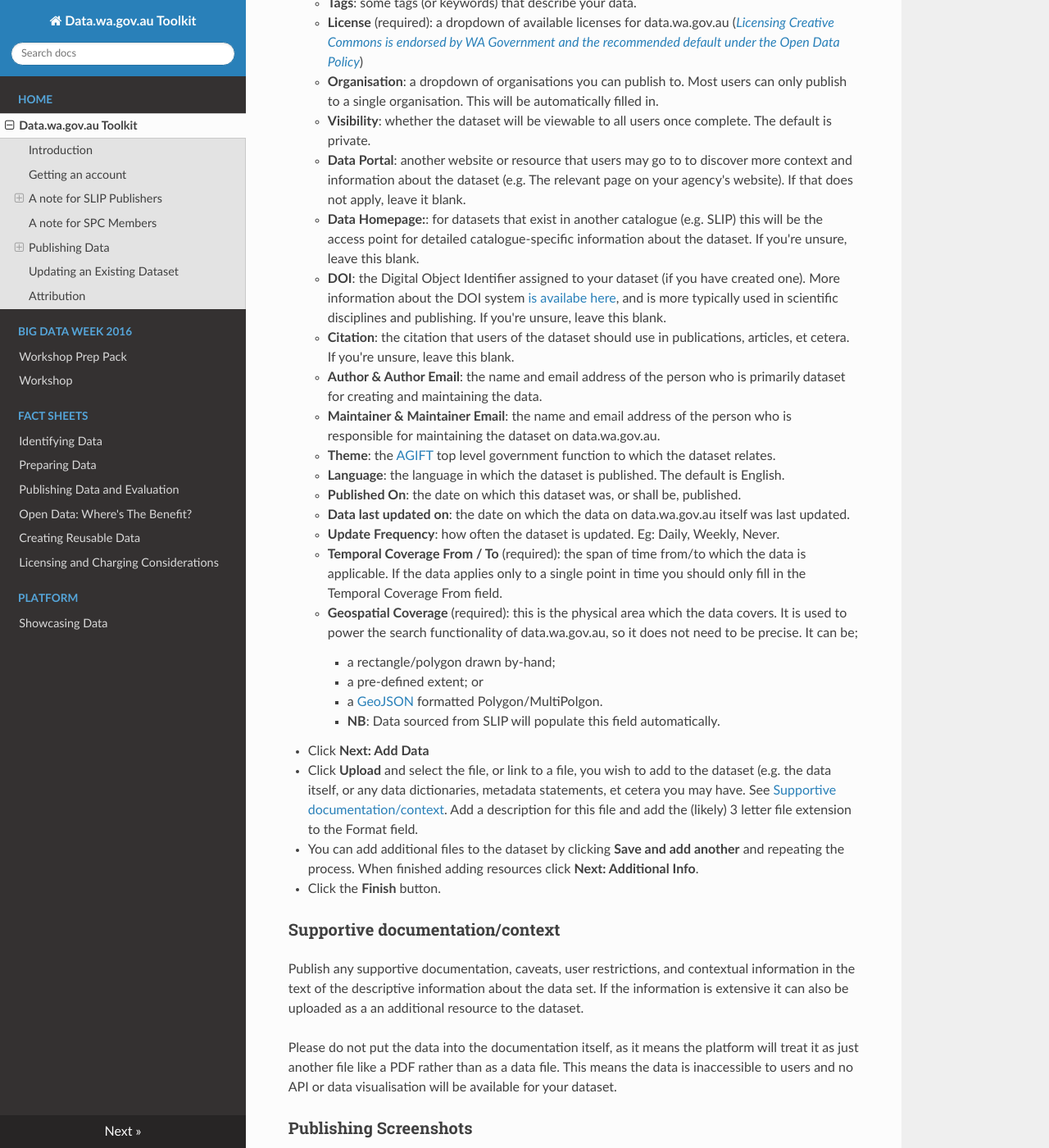
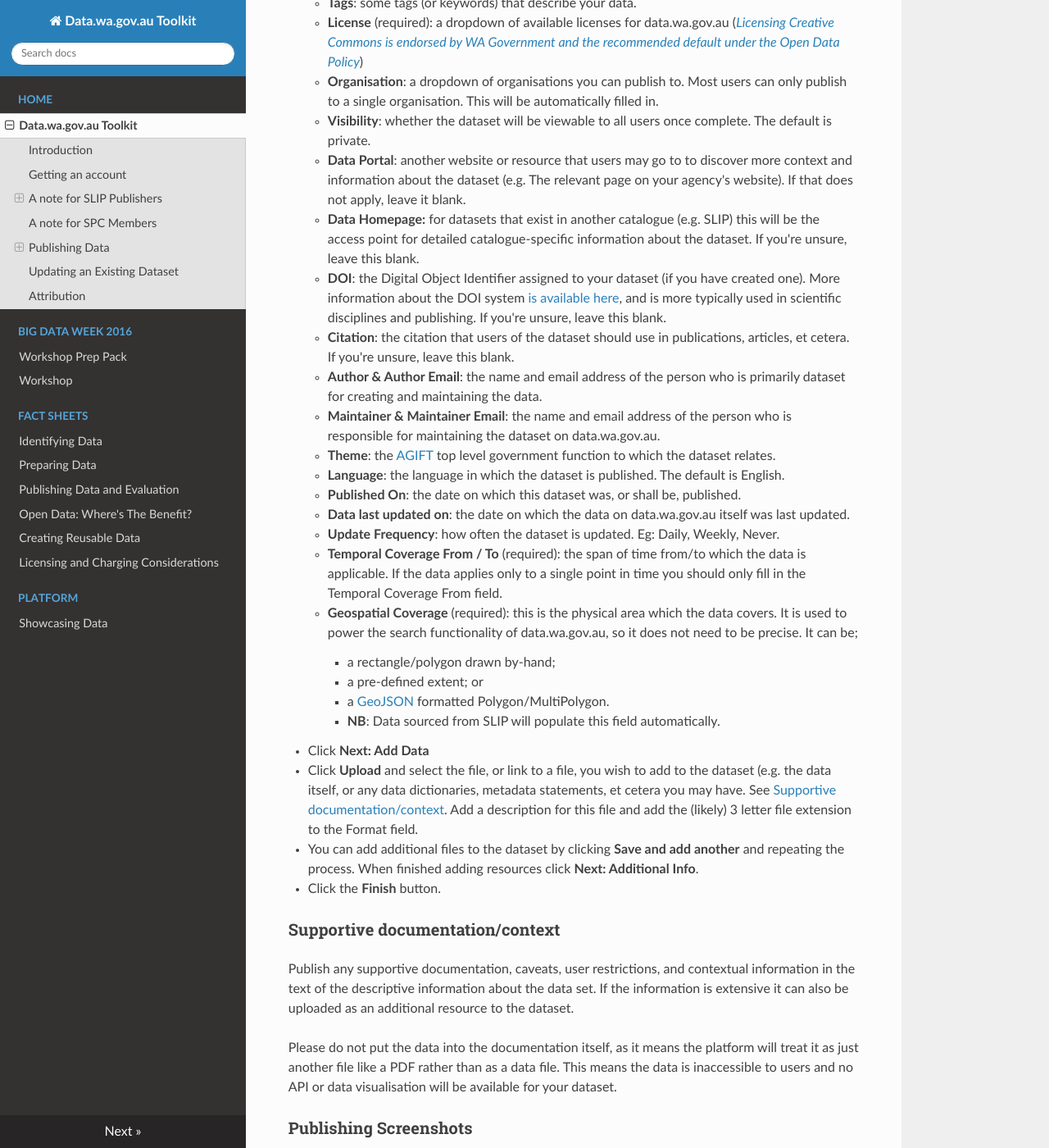
Before and after one commit to datawagovau/toolkit, an MkDocs documentation site: the page built from docs/index.md, in a window 1280 px wide and 1400 px high, scrolled down 3366 px. Shown: the whole window at 82% size. Built offline with MkDocs 1.6.1, drawn with Linux system fonts in a browser that asks for light colours; nearby versions of some CDN libraries; old or Windows-style settings are respelled for this version of MkDocs.

Commit message:
Fixing minor typos

```diff
--- a/docs/index.md
+++ b/docs/index.md
@@ -81,8 +81,8 @@ Data.wa.gov.au already contains explanations of the fields you'll need to fill i
     * **Organisation**: a dropdown of organisations you can publish to. Most users can only publish to a single organisation. This will be automatically filled in.
     * **Visibility**: whether the dataset will be viewable to all users once complete. The default is private.
     * **Data Portal**: another website or resource that users may go to to discover more context and information about the dataset (e.g. The relevant page on your agency's website). If that does not apply, leave it blank.
-    * **Data Homepage:**: for datasets that exist in another catalogue (e.g. SLIP) this will be the access point for detailed catalogue-specific information about the dataset. If you're unsure, leave this blank.
-    * **DOI**: the Digital Object Identifier assigned to your dataset (if you have created one). More information about the DOI system [is availabe here](http://www.doi.org), and is more typically used in scientific disciplines and publishing. If you're unsure, leave this blank.
+    * **Data Homepage:** for datasets that exist in another catalogue (e.g. SLIP) this will be the access point for detailed catalogue-specific information about the dataset. If you're unsure, leave this blank.
+    * **DOI**: the Digital Object Identifier assigned to your dataset (if you have created one). More information about the DOI system [is available here](http://www.doi.org), and is more typically used in scientific disciplines and publishing. If you're unsure, leave this blank.
     * **Citation**: the citation that users of the dataset should use in publications, articles, et cetera. If you're unsure, leave this blank.
     * **Author & Author Email**: the name and email address of the person who is primarily dataset for creating and maintaining the data.
     * **Maintainer & Maintainer Email**: the name and email address of the person who is responsible for maintaining the dataset on data.wa.gov.au.
@@ -95,7 +95,7 @@ Data.wa.gov.au already contains explanations of the fields you'll need to fill i
     * **Geospatial Coverage** (required): this is the physical area which the data covers. It is used to power the search functionality of data.wa.gov.au, so it does not need to be precise. It can be;
         * a rectangle/polygon drawn by-hand;
         * a pre-defined extent; or
-        * a [GeoJSON](http://geojson.org) formatted Polygon/MultiPolgon.
+        * a [GeoJSON](http://geojson.org) formatted Polygon/MultiPolygon.
         * **NB**: Data sourced from SLIP will populate this field automatically.
 * Click **Next: Add Data**
 * Click **Upload** and select the file, or link to a file, you wish to add to the dataset (e.g. the data itself, or any data dictionaries, metadata statements, et cetera you may have. See [Supportive documentation/context](#Supportive documentation/context). Add a description for this file and add the (likely) 3 letter file extension to the Format field.
@@ -103,7 +103,7 @@ Data.wa.gov.au already contains explanations of the fields you'll need to fill i
 * Click the **Finish** button.
 
 ### Supportive documentation/context
-Publish any supportive documentation, caveats, user restrictions, and contextual information in the text of the descriptive information about the data set. If the information is extensive it can also be uploaded as a an additional resource to the dataset.
+Publish any supportive documentation, caveats, user restrictions, and contextual information in the text of the descriptive information about the data set. If the information is extensive it can also be uploaded as an additional resource to the dataset.
 
 Please do not put the data into the documentation itself, as it means the platform will treat it as just another file like a PDF rather than as a data file. This means the data is inaccessible to users and no API or data visualisation will be available for your dataset.
 
```
